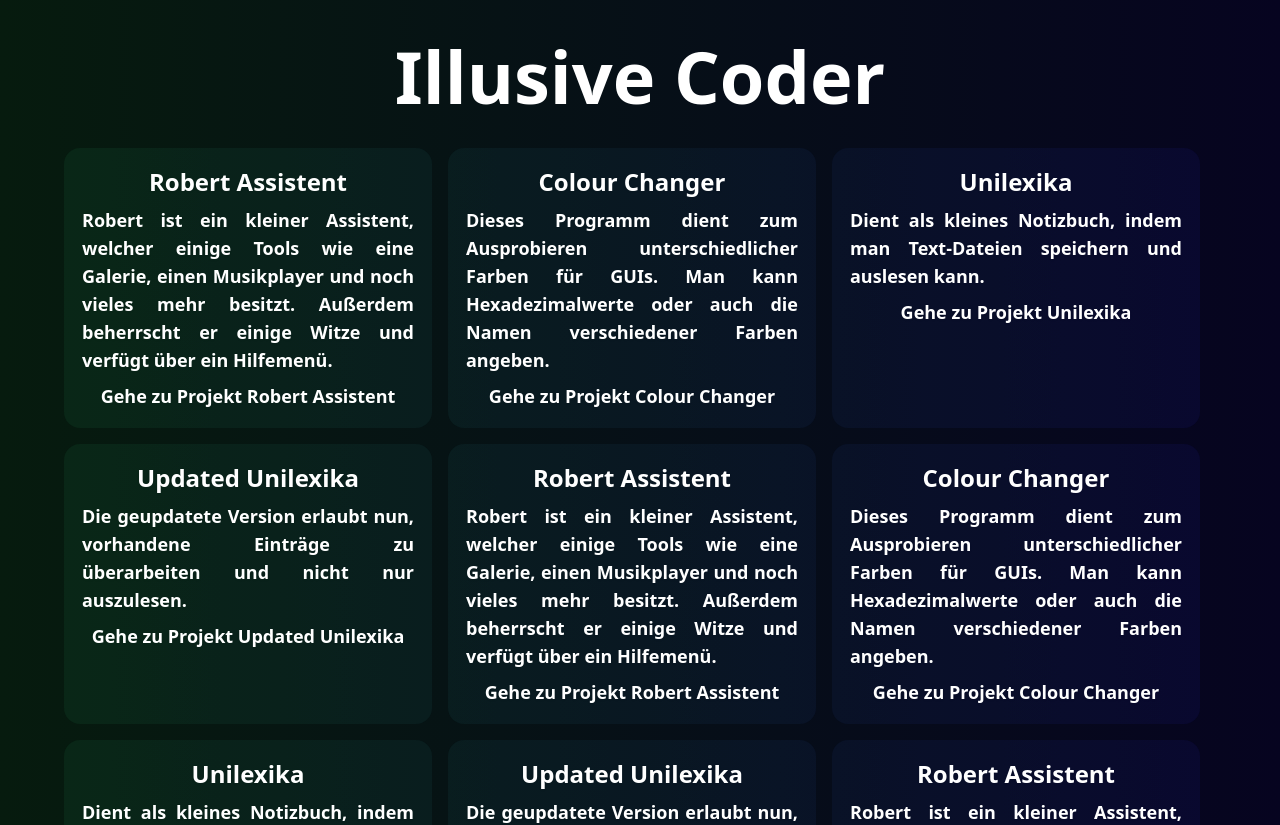
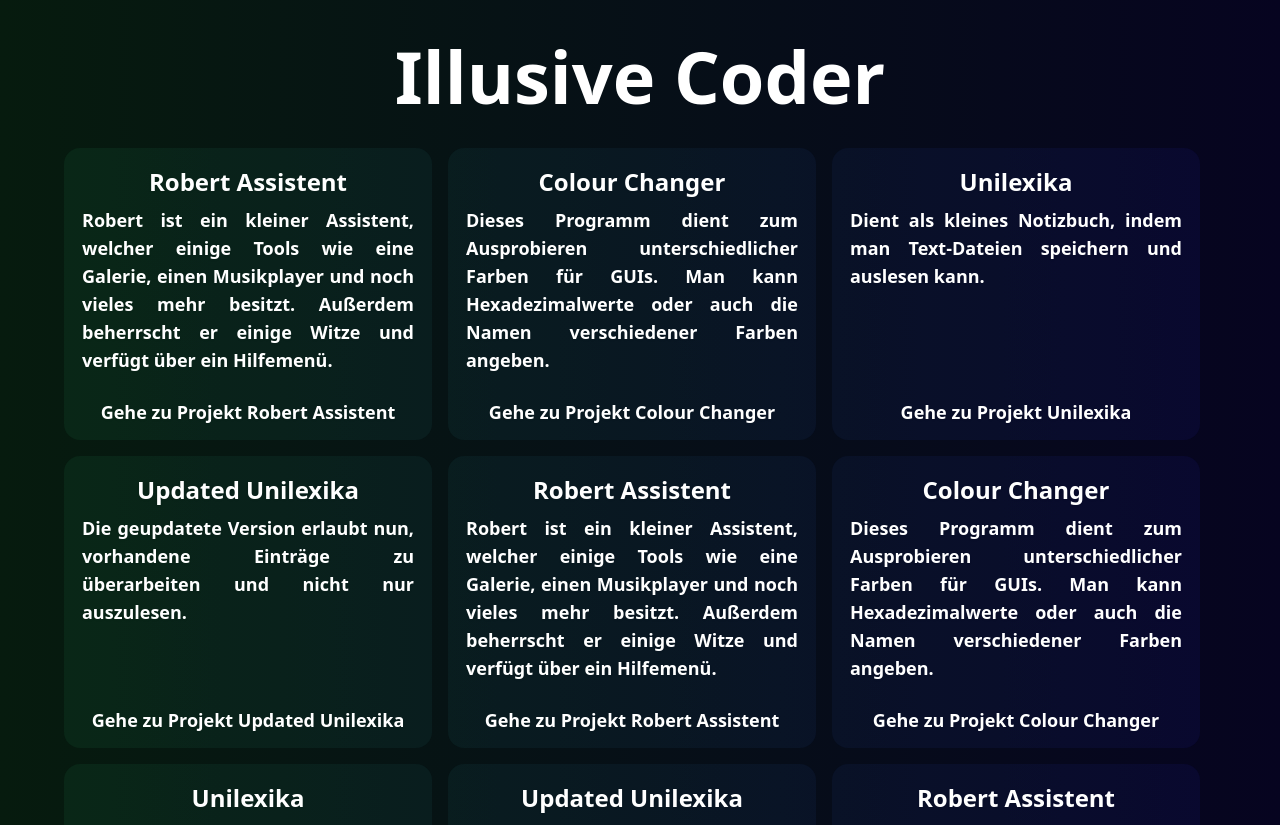
Before and after one commit to tomdevtech/Project-Website, a React (Create React App) app: page / in a window 1280 px wide. Shown: the top 825 px of the page. Built offline with nearby package versions, Linux system fonts and the light colour scheme.

Commit message:
Updated links to project.

```diff
--- a/src/App.css
+++ b/src/App.css
@@ -32,11 +32,11 @@
 }
 
 .contentContent{
-  @apply mb-2 text-justify text-lg font-semibold text-white font-sans
+  @apply text-justify text-lg font-semibold text-white font-sans
 }
 
 .contentLink{
-  @apply text-center text-lg font-semibold text-white font-sans
+  @apply text-center text-lg font-semibold text-white font-sans sm:absolute sm:inset-x-0 sm:bottom-3 md:absolute md:inset-x-0 md:bottom-3 lg:absolute lg:inset-x-0 lg:bottom-3
 
 }
 
--- a/src/components/ContentFrame.tsx
+++ b/src/components/ContentFrame.tsx
@@ -10,7 +10,7 @@ export default function ContentFrame({ title, descriptive_text, link }: Props) {
   return (
     <div className="ContentFrame">
         <div className="contentHeadline">{title}</div>
-        <div className="contentContent"><p>{descriptive_text}</p></div>
+        <div className="contentContent"><p>{descriptive_text}</p></div><br/><br/>
         <div className="contentLink"><a href={link}>Gehe zu Projekt {title}</a></div>
     </div>
   );
```
